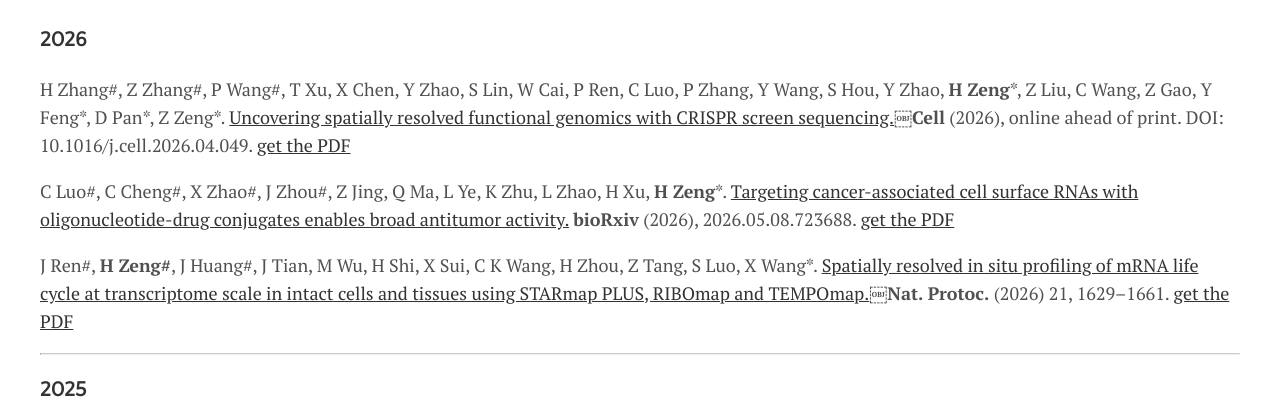
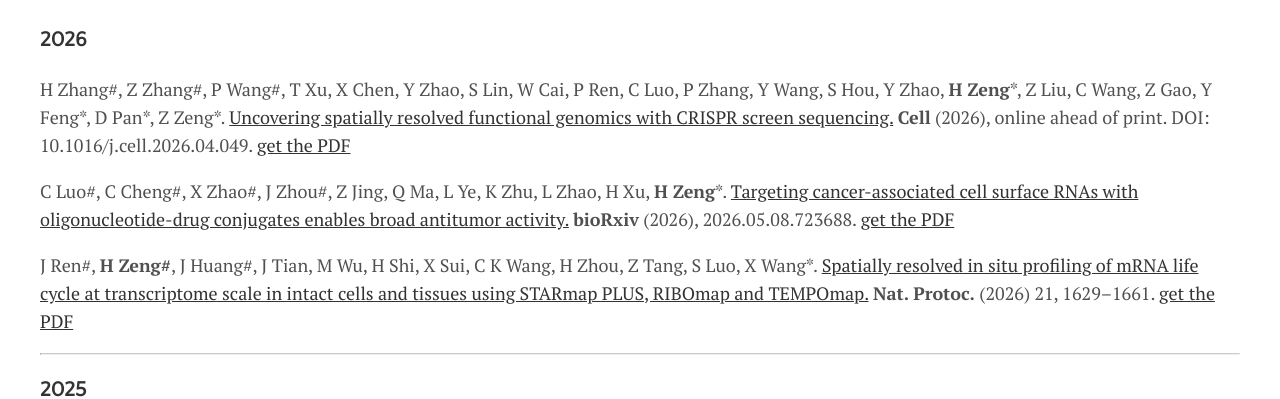
Before and after one commit to ZenghuPKU/zenghupku.github.io, a Jekyll site: the page built from menu/publications.md, in a window 1280 px wide. Shown: the part 258-657 px from the top of the page. Built offline with Jekyll 4.4.1, drawn with Linux system fonts in a browser that asks for light colours.

Commit message:
Update publications.md

```diff
--- a/menu/publications.md
+++ b/menu/publications.md
@@ -7,11 +7,11 @@ permalink: /publications
 <h1 align="center">Publications</h1>
 ### 2026
 
-H Zhang#, Z Zhang#, P Wang#, T Xu, X Chen, Y Zhao, S Lin, W Cai, P Ren, C Luo, P Zhang, Y Wang, S Hou, Y Zhao, **H Zeng**\*, Z Liu, C Wang, Z Gao, Y Feng\*, D Pan\*, Z Zeng\*. [Uncovering spatially resolved functional genomics with CRISPR screen sequencing.](https://www.sciencedirect.com/science/article/pii/S0092867426005167)￼**Cell** (2026), online ahead of print. DOI: 10.1016/j.cell.2026.04.049. [get the PDF]({{ site.url }}/assets/2026cell.pdf)
+H Zhang#, Z Zhang#, P Wang#, T Xu, X Chen, Y Zhao, S Lin, W Cai, P Ren, C Luo, P Zhang, Y Wang, S Hou, Y Zhao, **H Zeng**\*, Z Liu, C Wang, Z Gao, Y Feng\*, D Pan\*, Z Zeng\*. [Uncovering spatially resolved functional genomics with CRISPR screen sequencing.](https://www.sciencedirect.com/science/article/pii/S0092867426005167) **Cell** (2026), online ahead of print. DOI: 10.1016/j.cell.2026.04.049. [get the PDF]({{ site.url }}/assets/2026cell.pdf)
 
 C Luo#, C Cheng#, X Zhao#, J Zhou#, Z Jing, Q Ma, L Ye, K Zhu, L Zhao, H Xu, **H Zeng**\*. [Targeting cancer-associated cell surface RNAs with oligonucleotide-drug conjugates enables broad antitumor activity.](https://www.biorxiv.org/content/10.64898/2026.05.08.723688v1) **bioRxiv** (2026), 2026.05.08.723688. [get the PDF]({{ site.url }}/assets/2026biorxiv.pdf)
 
-J Ren#, **H Zeng#**, J Huang#, J Tian, M Wu, H Shi, X Sui, C K Wang, H Zhou, Z Tang, S Luo, X Wang\*. [Spatially resolved in situ profiling of mRNA life cycle at transcriptome scale in intact cells and tissues using STARmap PLUS, RIBOmap and TEMPOmap.](https://www.nature.com/articles/s41596-025-01248-3)￼**Nat. Protoc.** (2026) 21, 1629–1661. [get the PDF]({{ site.url }}/assets/2026natureprotocols.pdf)
+J Ren#, **H Zeng#**, J Huang#, J Tian, M Wu, H Shi, X Sui, C K Wang, H Zhou, Z Tang, S Luo, X Wang\*. [Spatially resolved in situ profiling of mRNA life cycle at transcriptome scale in intact cells and tissues using STARmap PLUS, RIBOmap and TEMPOmap.](https://www.nature.com/articles/s41596-025-01248-3) **Nat. Protoc.** (2026) 21, 1629–1661. [get the PDF]({{ site.url }}/assets/2026natureprotocols.pdf)
 
 ---
 
```
